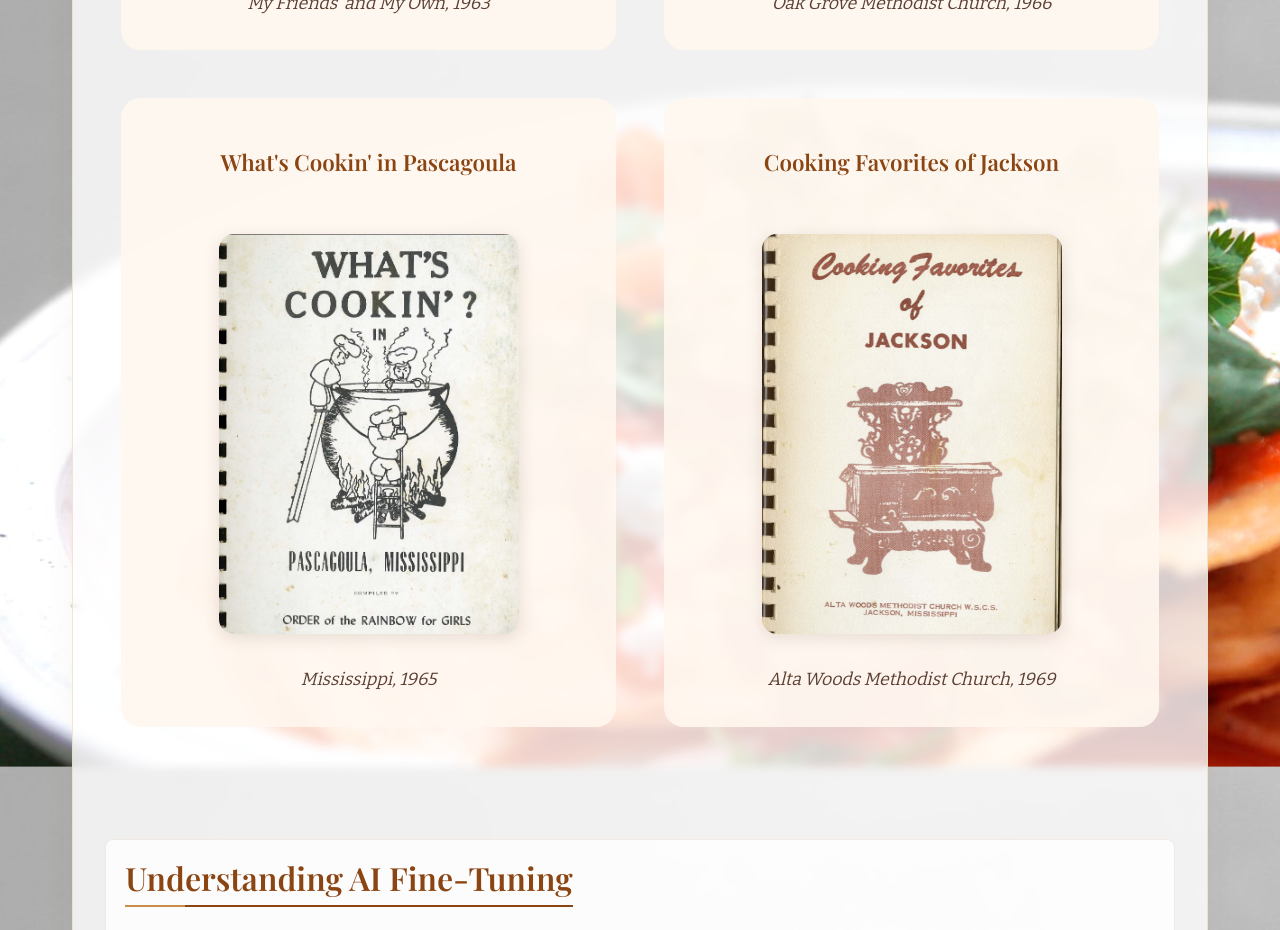
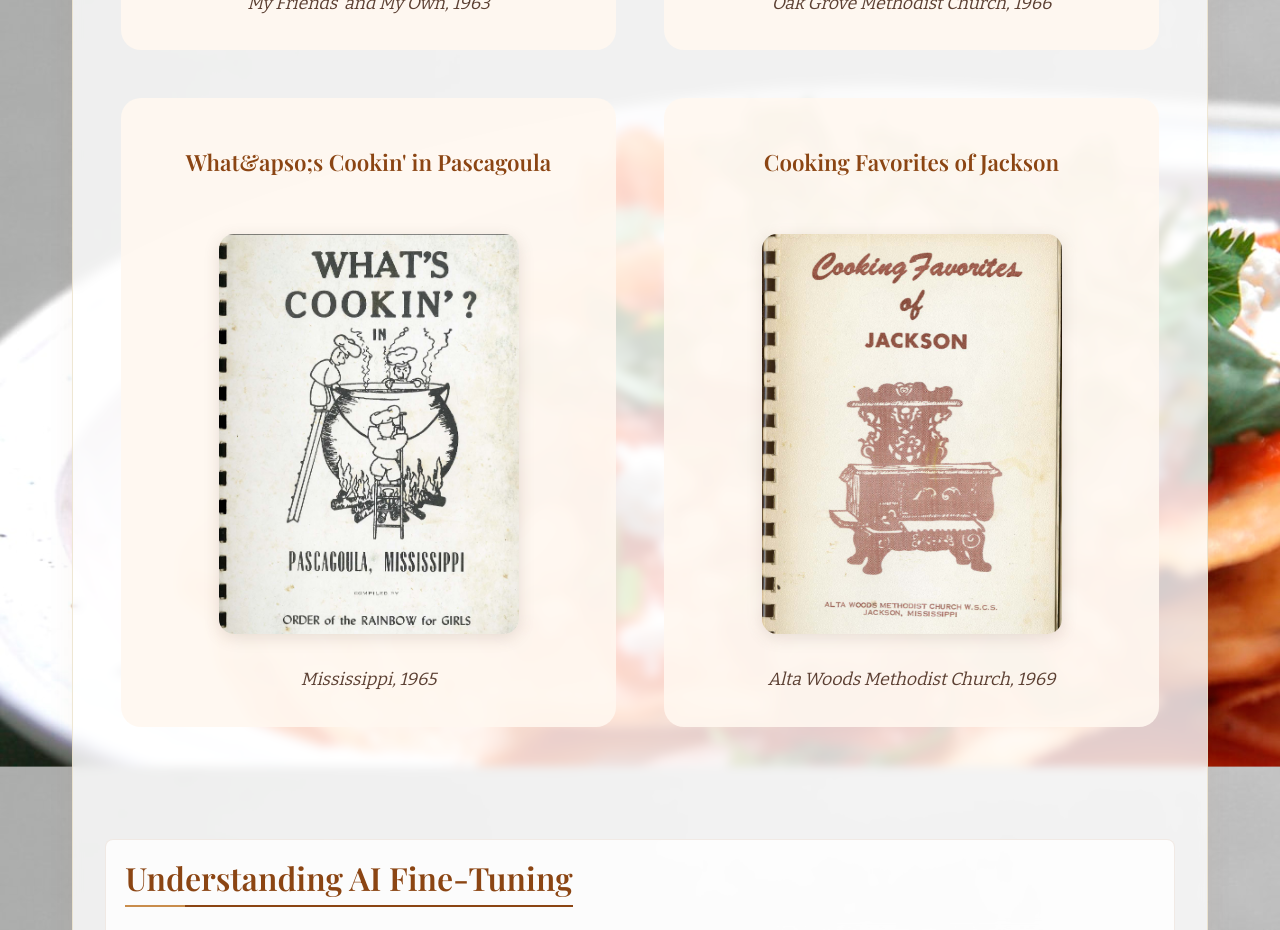
Before and after one commit to VelvetDragon/hon303-research-southai, a Next.js app: page /methodology in a window 1280 px wide. Shown: the part 6060-6990 px from the top of the page. Built offline with nearby package versions, Linux system fonts and the light colour scheme.

Commit message:
next build errors tackled

```diff
--- a/pages/methodology.js
+++ b/pages/methodology.js
@@ -302,7 +302,7 @@ def generate_recipe():
           </div>
 
           <div className={styles.cookbookEntry}>
-            <h3>What's Cookin' in Pascagoula</h3>
+            <h3>What&apso;s Cookin&apos; in Pascagoula</h3>
             <div className={styles.cookbookImage}>
               <Image
                 src="/images/cookbook/whatscooking.png"
```
